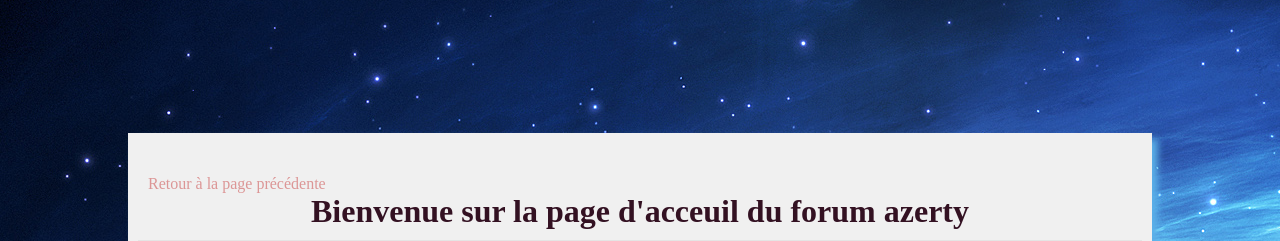
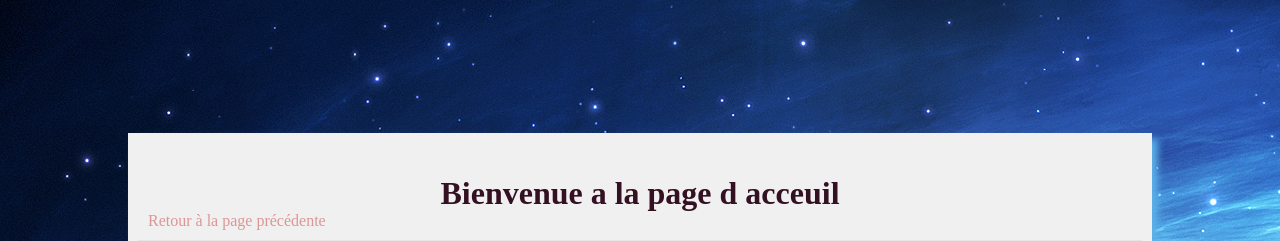
Before and after one commit to Linkyz/Projet_BTS, a PHP site: page /indexforum.php in a window 1280 px wide. Shown: the part 135-376 px from the top of the page. Run offline with PHP 8.4, Linux system fonts and the light colour scheme; a user stored in the database is signed in; data comes from the database, SQL or seed files in the repository; some libraries are stand-ins or nearby versions.

Commit message:
Amelioration Forum
Optimisation du forum.

```diff
--- a/Projet_Site/addsujet.php
+++ b/Projet_Site/addsujet.php
@@ -16,7 +16,7 @@
 				{
 					if($addSujet->insert())
 						{
-							header('Location: indexforum.php?topic='.$_POST['titre']);
+							header('Location: indexforum.php?forum='.$_POST['forum']);
 						}
 				}
 			else
--- a/Projet_Site/includes/addPost_class.php
+++ b/Projet_Site/includes/addPost_class.php
@@ -2,13 +2,13 @@
 //include 'function.php';
 class addPost
 	{
-		private $titre;
+		private $topic;
 		private $contenu;
 		private $bdd;
 
-		public function __construct($titre,$contenu)
+		public function __construct($topic,$contenu)
 			{
-					$this->titre = htmlspecialchars($titre);
+					$this->topic = htmlspecialchars($topic);
 					$this->contenu = $contenu;
 					$this->bdd = bdd();
 			}
@@ -28,12 +28,8 @@ class addPost
 		public function insert()
 			{
 
-
-				$requete=$this->bdd->prepare('SELECT topic_id  FROM topic WHERE titre=:titre');
-				$requete->execute(array('titre'=>utf8_decode($this->titre)));
-				$id=$requete->fetch();
 				$requete2 = $this->bdd->prepare('INSERT INTO msg_forum(auteur_id,contenu,date,topic_id) VALUES (:idm,:contenu,NOW(),:id)');
-				$requete2->execute(array('idm'=>$_SESSION['id'], 'contenu'=>$this->contenu,'id'=>$id['topic_id']));
+				$requete2->execute(array('idm'=>$_SESSION['id'], 'contenu'=>$this->contenu,'id'=>$this->topic));
 
 				return 1;
 			}
--- a/Projet_Site/includes/addSujet_class.php
+++ b/Projet_Site/includes/addSujet_class.php
@@ -36,11 +36,9 @@ class addSujet
 			}
 		public function insert()
 			{
-				$query=$this->bdd->prepare('SELECT forum_id FROM forum WHERE titre=:titre');
-				$query->execute(array('titre'=>utf8_decode($this->forum)));
-				$res=$query->fetch();
+
 				$requete = $this->bdd->prepare('INSERT INTO topic (titre,contenu,date,auteur_id,forum_id) VALUES (:titre,:contenu,NOW(),:auteur,:forum)');
-				$requete->execute(array('titre'=> utf8_decode($this->titre), 'contenu'=> utf8_decode($this->contenu),'auteur'=>$_SESSION['id'],'forum'=>$res['forum_id']));
+				$requete->execute(array('titre'=> utf8_decode($this->titre), 'contenu'=> utf8_decode($this->contenu),'auteur'=>$_SESSION['id'],'forum'=>$this->forum));
 				return 1;
 			}
 	}
--- a/Projet_Site/indexforum.php
+++ b/Projet_Site/indexforum.php
@@ -6,99 +6,7 @@
 ?>
 <div id="forum3">
 	<?php
-
-		if (!isset($_SESSION['id'])){
-			if(isset($_GET['forum'])){ // si on est dans une categorie
-				$_GET['forum'] = htmlspecialchars($_GET['forum']);
-	?>
-				<div class="categorie">
-					<h3> <?php echo $_GET['forum']; ?> </h3>
-				</div>
-				<p class="retour"> <a href="javascript:history.go(-1)">Retour à la page précédente</a></p>
-
-	<?php
-				$requete = $bdd->prepare('SELECT
-							topic.titre AS titre,
-							topic.topic_id AS id
-							FROM topic
-							INNER JOIN forum ON topic.forum_id=forum.forum_id
-							WHERE forum.titre = :forum ');
-				$requete->execute(array('forum' =>$_GET['forum']  ));
-
-				while($reponse =$requete->fetch()){
-	?>
-					<div class="categorie">
-						<a href="indexforum.php?topic=<?php echo utf8_encode($reponse['titre']); ?>">
-							<h1><?php echo utf8_encode($reponse['titre']); ?></h1>
-						</a>
-					</div>
-	<?php
-				}
-			}
-
-			else if(isset($_GET['topic'])){
-				$requete = $bdd->prepare('SELECT contenu,
-							utilisateur.pseudo AS pseudo
-							FROM topic
-							INNER JOIN utilisateur ON topic.auteur_id=utilisateur.utilisateur_id
-							WHERE topic.titre = :topic');
-				$requete->execute(array('topic'=> utf8_decode($_GET['topic'])));
-				$res=$requete->fetch();
-	?>
-				<p class="retour"> <a href="javascript:history.go(-1)">Retour à la page précédente</a></p>
-				<div class="categorie">
-					<h1> <?php echo $_GET['topic']; ?> </h1>
-					<div class="categorie" >
-						<?php	echo $res['pseudo']; echo ': <br>';?>
-						<p><?php echo utf8_encode($res['contenu']); ?></p>
-					</div>
-				</div>
-	<?php
-				$requete = $bdd->prepare('SELECT
-							msg_forum.contenu AS contenu,
-							msg_forum.auteur_id AS auteur
-							FROM msg_forum
-							INNER JOIN topic ON topic.topic_id=msg_forum.topic_id
-							WHERE topic.titre = :topic');
-				$requete->execute(array('topic'=> utf8_decode($_GET['topic'])));
-				while ($reponse = $requete->fetch()){
-	?>
-					<div class="categorie" >
-
-	<?php
-						$requete2 = $bdd->prepare('SELECT pseudo FROM utilisateur WHERE utilisateur_id =:id');
-						$requete2->execute(array('id'=>$reponse['auteur']));
-						$membres = $requete2->fetch();
-
-	?>
-						<div class="categorie" >
-							<?php echo $membres['pseudo']; echo ': <br>';?>
-							<p><?php echo utf8_encode($reponse['contenu']); ?></p>
-						</div>
-					</div>
-
-	<?php
-				}
-			}
-
-
-			else {	//sinon on est sur la page d'index...
-	?>
-				<h1>Bienvenue a la page d acceuil</h1>
-				<p class="retour"> <a href="javascript:history.go(-1)">Retour à la page précédente</a></p>
-	<?php
-				$requete = $bdd->query ('SELECT * FROM forum');
-				while ($reponse = $requete->fetch()){
-	?>
-					<div class="categorie">
-						<a href=" indexforum.php?forum=<?php echo utf8_encode($reponse['titre']); ?>"> <?php echo utf8_encode($reponse['titre']); ?> </a>
-					</div>
-	<?php
-				}
-			}
-		}
-
-		else{
+		// SI ON A POSTE UN MESSAGE
 		if (isset($_POST['contenu']) AND isset($_POST['topic'])){
 			$addPost = new addPost($_POST['topic'],$_POST['contenu']);
 			$verif = $addPost->verif();
@@ -112,98 +20,76 @@
 				$erreur =$verif;
 			}
 		}
-			if(isset($_GET['forum'])){// si on est dans une categorie
-				$_GET['forum'] = htmlspecialchars($_GET['forum']);
+		// SI ON EST DANS UN FORUM
+		if(isset($_GET['forum']) AND!isset($_GET['topic'])){
+			$forum_titre=$bdd->prepare('SELECT titre FROM forum WHERE forum_id=:id'); // RECUPERE LE TITRE DU FORUM
+			$forum_titre->execute(array('id'=>$_GET['forum']));
+			$rep=$forum_titre->fetch();
 	?>
+			<div class="categorie">
+				<h3> <?php echo $rep['titre']; ?> </h3>
+			</div>
 			<p class="retour"> <a href="javascript:history.go(-1)">Retour à la page précédente</a></p>
-				<div class="categorie"> <p> <?php echo $_GET['forum']; ?></p></div>
-				<a class="bouton2 "href="addSujet.php?forum=<?php echo $_GET['forum']; ?>"> Ajouter un sujet</a>
 
 	<?php
-					$requete = $bdd->prepare('SELECT
-								topic.titre AS titre,
-								topic.topic_id AS id
-								FROM topic
-								INNER JOIN forum ON topic.forum_id=forum.forum_id
-								WHERE forum.titre = :forum ');
+			$requete = $bdd->prepare('SELECT titre,	topic_id,forum_id FROM topic WHERE  forum_id= :forum '); // RECUPERE LES TOPIC APPARTENANT AU FORUM
 			$requete->execute(array('forum' =>$_GET['forum']  ));
-
-				while($reponse =$requete->fetch()){
+			while($reponse =$requete->fetch()){	// On affiche les sujets
 	?>
 				<div class="categorie">
-						<a href="indexforum.php?topic=<?php echo utf8_encode($reponse['titre']); ?>">
+					<a href="indexforum.php?forum=<?php echo $_GET['forum']?>&topic=<?php echo $reponse['topic_id']; ?>">
 						<h1><?php echo utf8_encode($reponse['titre']); ?></h1>
 					</a>
 				</div>
 	<?php
 			}
+			// SI ON EST LOGGE ON PEUT CREER UN SUJET
+			if(isset($_SESSION['id'])){
+	?>
+				<a class="bouton2 "href="addSujet.php?forum=<?php echo $_GET['forum']; ?>"> Ajouter un sujet</a>
+	<?php
 			}
-
-			elseif(isset($_GET['topic'])){
-				//$i=0;
-				/*$req = $bdd->prepare('SELECT COUNT(*) AS nb FROM postsujet WHERE sujet= :sujet');
-				$req->execute(array('sujet'=>$_GET['sujet']));
-				$req = $req->fetch();
-				$nbmsg = $req['nb'];*/
-
-				$requete3 = $bdd->prepare('SELECT forum.titre AS titre FROM forum
-							INNER JOIN topic ON topic.forum_id=forum.forum_id
-							WHERE topic.titre= :name');
-				$requete3->execute(array('name'=>utf8_decode($_GET['topic'])));
-				$categorie = $requete3->fetch();
-	?>
-				<div class="categorie">
-					<h3><?php echo $categorie['titre']; ?></h3>
-				</div>
-
-				<div id="allpost">
-	<?php
-					$requete = $bdd->prepare('SELECT contenu,
-								utilisateur.pseudo AS auteur,
-								date
+		}
+		// SI ON EST DANSUN TOPIC
+		else if(isset($_GET['topic'])){
+			$requete = $bdd->prepare('SELECT titre,contenu,utilisateur.pseudo AS pseudo
 						FROM topic
 						INNER JOIN utilisateur ON topic.auteur_id=utilisateur.utilisateur_id
-								WHERE topic.titre = :topic');
-					$requete->execute(array('topic'=> utf8_decode($_GET['topic'])));
+						WHERE topic_id = :topic');
+			$requete->execute(array('topic'=> $_GET['topic']));
 			$res=$requete->fetch();
 	?>
 			<p class="retour"> <a href="javascript:history.go(-1)">Retour à la page précédente</a></p>
 			<div class="categorie">
-						<div class="sujet">
-							<h1> <?php echo $_GET['topic']; ?> </h1>
-						</div>
+				<h1> <?php echo utf8_encode($res['titre']); ?> </h1>
 				<div class="categorie" >
-							<?php	echo '<h6>' .$res['auteur']. '</h6> <h5>       à '.$res['date']. ':</h5><br>'?>
+					<?php	echo $res['pseudo']; echo ': <br>';?>
 					<p><?php echo utf8_encode($res['contenu']); ?></p>
 				</div>
 			</div>
 	<?php
-
-					$requete = $bdd->prepare('SELECT
-								msg_forum.contenu AS contenu,
-								utilisateur.pseudo AS auteur,
-								msg_forum.date AS date
+			$requete = $bdd->prepare('SELECT contenu,pseudo,date
 						FROM msg_forum
-								INNER JOIN topic ON topic.topic_id=msg_forum.topic_id
-								INNER JOIN utilisateur ON msg_forum.auteur_id=utilisateur.utilisateur_id
-								WHERE topic.titre = :topic');
-					$requete->execute(array('topic'=> utf8_decode($_GET['topic'])));
+						INNER JOIN utilisateur ON utilisateur.utilisateur_id=msg_forum.auteur_id
+						WHERE topic_id = :topic');
+			$requete->execute(array('topic'=> $_GET['topic']));
 			while ($reponse = $requete->fetch()){
 	?>
 				<div class="categorie" >
 					<div class="categorie" >
-								<?php	echo '<h6>' .$reponse['auteur']. '</h6> <h5>       à '.$reponse['date']. ':</h5><br>';	?>
+						<?php	echo '<h6>' .$reponse['pseudo']. '</h6> <h5>       à '.$reponse['date']. ':</h5><br>';	?>
 						<p><?php echo utf8_encode($reponse['contenu']); ?></p>
 					</div>
 				</div>
 
 	<?php
 			}
-
+			// SI ON EST LOGGE ON PEUT ENVOYAER UN MESSAGE
+			if(isset($_SESSION['id'])){
 	?>
 				<form method="post" action="indexforum.php?topic=<?php echo $_GET['topic']; ?>" >
 					<script type="text/javascript" src="ckeditor/ckeditor.js"></script>
-						<textarea name="contenu" id="sujet" placeholder="votre masseage" ></textarea>
+					<textarea name="contenu" id="sujet" placeholder="votre message" ></textarea>
 					<script type="text/javascript">
 					    CKEDITOR.replace( 'sujet');
 					</script>
@@ -215,26 +101,25 @@
 					}
 	?>
 				</form>
-
-				</div>
-
 	<?php
 				}
-			else {	//sinon on est sur la page d'index...
+			}
+		// SI ON EST SUR LA PAGE D'INDEX DU FORUM
+		else {
 	?>
+			<h1>Bienvenue a la page d acceuil</h1>
 			<p class="retour"> <a href="javascript:history.go(-1)">Retour à la page précédente</a></p>
-				<h1>Bienvenue sur la page d'acceuil du forum <?php echo $_SESSION['pseudo']; ?></h1>
 	<?php
-				$requete = $bdd->query ('SELECT * FROM forum');
+			$requete = $bdd->query ('SELECT forum_id,titre FROM forum');
 			while ($reponse = $requete->fetch()){
 	?>
 				<div class="categorie">
-						<a class="linkin" href="indexforum.php?forum=<?php echo utf8_encode($reponse['titre']); ?>"> <?php echo utf8_encode($reponse['titre']); ?> </a>
+					<a href=" indexforum.php?forum=<?php echo utf8_encode($reponse['forum_id']); ?>"> <?php echo utf8_encode($reponse['titre']); ?> </a>
 				</div>
 	<?php
 			}
 		}
-		}
+
 	?>
 	</section>
 	</body>
```
Lines whose indentation alone changed are shown as unchanged.
